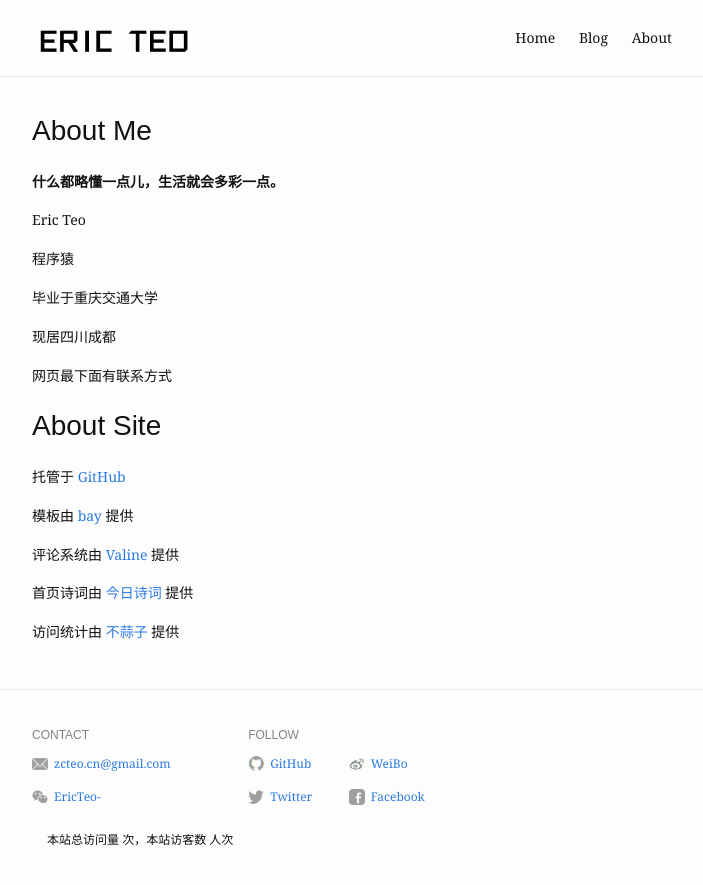
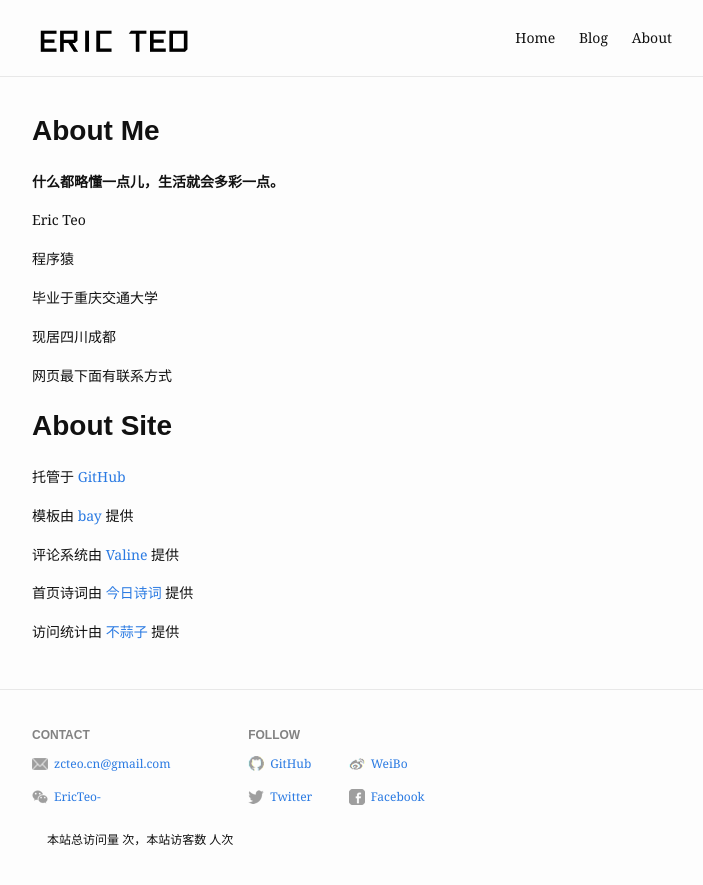
Before and after one commit to zcteo/bay, a Jekyll site: the page built from about.md, in a window 1280 px wide. Shown: the top 885 px of the page, without its empty margins (288-991 px from the left). Built offline with Jekyll 4.4.1, drawn with Linux system fonts in a browser that asks for light colours; comment, search, counter and statistics services are not loaded.

Commit message:
正文样式调整

```diff
--- a/_layouts/default.html
+++ b/_layouts/default.html
@@ -8,11 +8,13 @@
 
   <div class="page-content">
     <div class="wrapper">
-      {{ content }}
+      <article class="post-content">
+        {{ content }}
+      </article>
     </div>
     <!-- valine 评论系统 -->
     {% if site.valine.enable %}
-    <div id="valineComments" class="wrapper"></div>
+    <div id="valineComments" class="wrapper" style="margin-top: 44px; margin-bottom: 22px"></div>
     <script src='//unpkg.com/valine/dist/Valine.min.js'></script>
     <script>
       new Valine({
--- a/_sass/_base.scss
+++ b/_sass/_base.scss
@@ -100,7 +100,7 @@
 h4,
 h5,
 h6 {
-  font-weight: 300;
+  font-weight: bold;
   font-family: "Futura", sans-serif;
 }
 
--- a/_sass/_post.scss
+++ b/_sass/_post.scss
@@ -38,28 +38,45 @@
   margin-bottom: $spacing-unit;
   width: 100%;
 
-  h2 {
-    font-size: 32px;
+  h1 {
+    font-size: 33px;
+    letter-spacing: -1px;
+    line-height: 1.2;
+
+    font-family: $base-font-family;
 
     @include media-query($on-mobile) {
-      font-size: 28px;
+      font-size: 26px;
+    }
+  }
+
+  h2 {
+    font-size: 29px;
+
+    @include media-query($on-mobile) {
+      font-size: 23px;
     }
   }
 
   h3 {
-    font-size: 26px;
+    font-size: 24px;
 
     @include media-query($on-mobile) {
-      font-size: 22px;
+      font-size: 20px;
     }
   }
 
   h4 {
-    font-size: 20px;
+    font-size: 19px;
 
     @include media-query($on-mobile) {
-      font-size: 18px;
+      font-size: 17px;
     }
+  }
+
+  hr {
+    margin-top: 44px;
+    margin-bottom: 22px;
   }
 }
 
```
